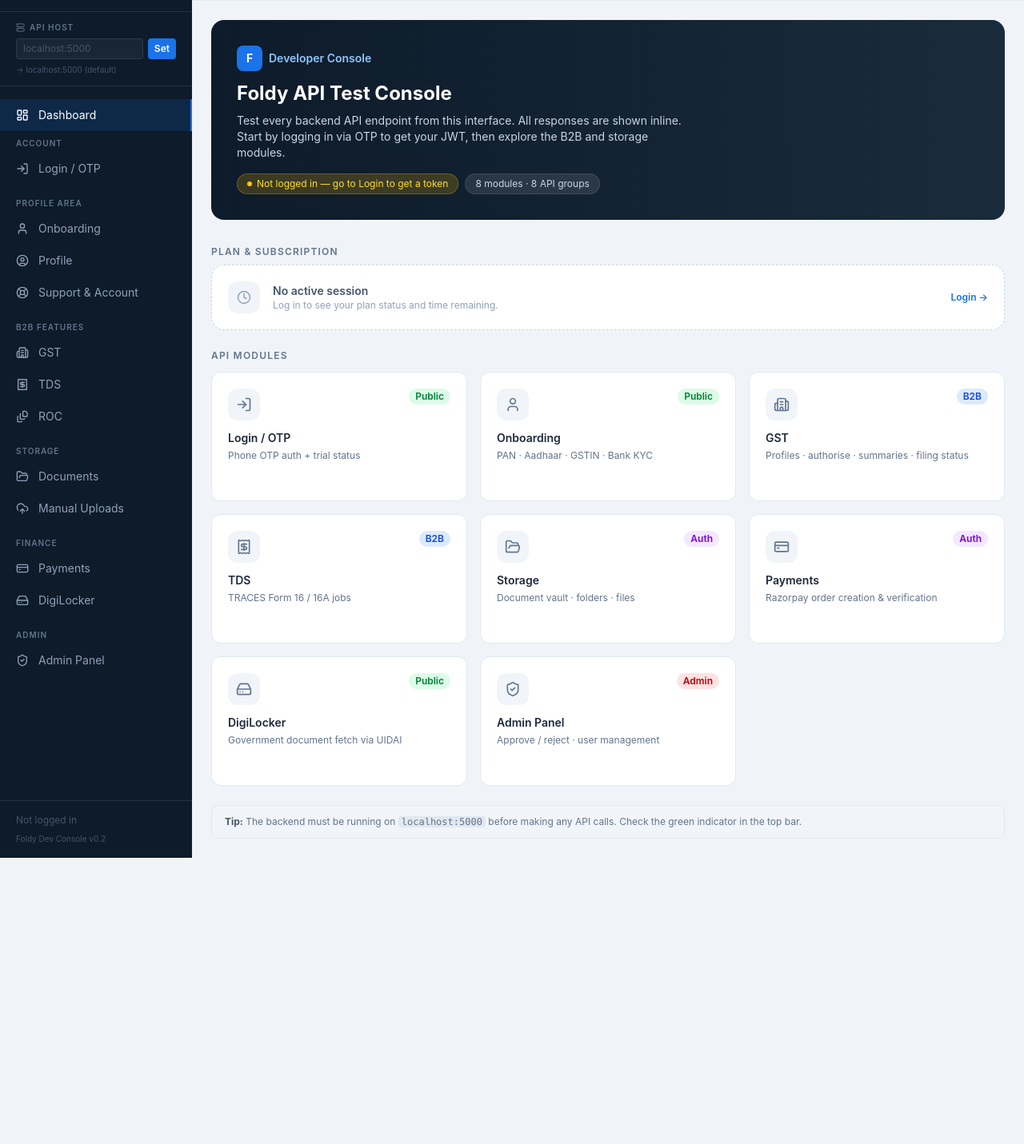
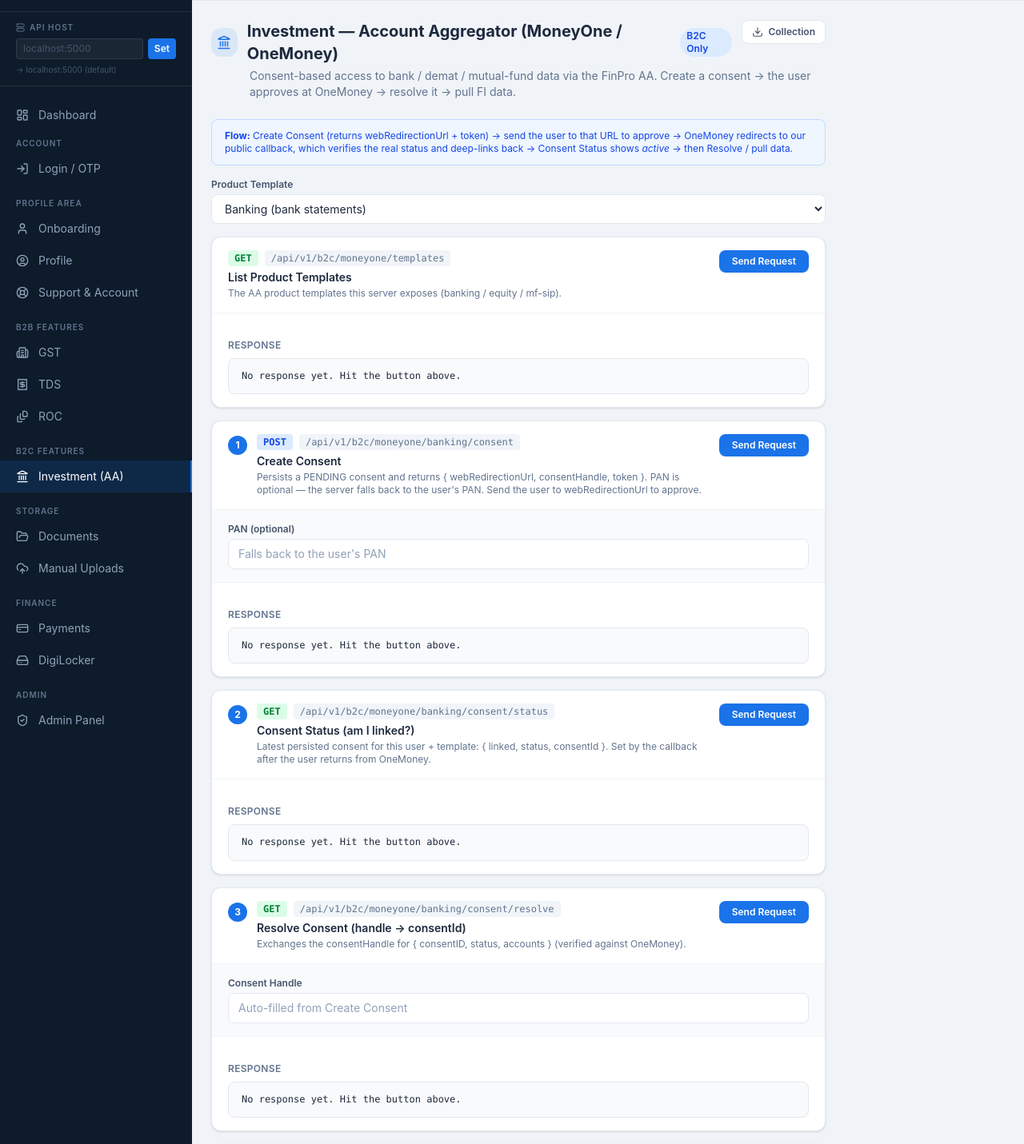
Before and after one commit to kaushikwebingo-tech/foldy_web, a React (Vite) app: page /investment in a window 1280 px wide. Before the commit this address led to /. Shown: the part 54-1485 px from the top of the page at 80% size. Before the commit the page ends 1127 px from the top, so only its background shows below. Built offline with nearby package versions, Linux system fonts and the light colour scheme.

Commit message:
Add MoneyOne page and investment route; update ROC documents page to require company name

```diff
--- a/src/App.tsx
+++ b/src/App.tsx
@@ -7,6 +7,7 @@
 import GstProfilePage    from '@/pages/GstProfilePage';
 import TdsPage           from '@/pages/TdsPage';
 import RocDocumentsPage  from '@/pages/RocDocumentsPage';
+import MoneyOnePage      from '@/pages/MoneyOnePage';
 import SupportPage       from '@/pages/SupportPage';
 import StoragePage       from '@/pages/StoragePage';
 import ManualUploadsPage from '@/pages/ManualUploadsPage';
@@ -26,6 +27,7 @@
           <Route path="/gst-profile"    element={<GstProfilePage />} />
           <Route path="/tds"            element={<TdsPage />} />
           <Route path="/roc-documents"  element={<RocDocumentsPage />} />
+          <Route path="/investment"     element={<MoneyOnePage />} />
           <Route path="/support"        element={<SupportPage />} />
           <Route path="/storage"        element={<StoragePage />} />
           <Route path="/manual-uploads" element={<ManualUploadsPage />} />
--- a/src/components/Sidebar.tsx
+++ b/src/components/Sidebar.tsx
@@ -15,6 +15,7 @@
   UploadCloud,
   Server,
   FileStack,
+  Landmark,
   LifeBuoy,
   UserCircle,
 } from "lucide-react";
@@ -62,6 +63,12 @@
       },
       { label: "TDS", path: "/tds", icon: <Receipt size={16} /> },
       { label: "ROC", path: "/roc-documents", icon: <FileStack size={16} /> },
+    ],
+  },
+  {
+    group: "B2C Features",
+    items: [
+      { label: "Investment (AA)", path: "/investment", icon: <Landmark size={16} /> },
     ],
   },
   {
--- /dev/null
+++ b/src/pages/MoneyOnePage.tsx
@@ -0,0 +1,160 @@
+import { useState } from 'react';
+import ApiCard from '@/components/ApiCard';
+import { Field, SelectField } from '@/components/Field';
+import PageHeader from '@/components/PageHeader';
+import { moneyoneApi, type AaTemplate } from '@/api/moneyoneApi';
+import { Landmark } from 'lucide-react';
+
+const TEMPLATES: { label: string; value: AaTemplate }[] = [
+  { label: 'Banking (bank statements)', value: 'banking' },
+  { label: 'Equity (shares / demat)', value: 'equity' },
+  { label: 'Mutual Funds / SIP', value: 'mf-sip' },
+];
+
+export default function MoneyOnePage() {
+  const [template, setTemplate] = useState<AaTemplate>('banking');
+  const [pan, setPan] = useState('');
+  const [handle, setHandle] = useState('');
+  const [consentId, setConsentId] = useState('');
+  const [linkRef, setLinkRef] = useState('');
+
+  return (
+    <div className="max-w-3xl">
+      <PageHeader
+        title="Investment — Account Aggregator (MoneyOne / OneMoney)"
+        subtitle="Consent-based access to bank / demat / mutual-fund data via the FinPro AA. Create a consent → the user approves at OneMoney → resolve it → pull FI data."
+        icon={<Landmark size={18} />}
+        badge="B2C Only"
+        postmanSection="moneyone"
+      />
+
+      <div className="mb-4 px-4 py-3 bg-blue-50 border border-blue-200 rounded-lg text-xs text-blue-700">
+        <strong>Flow:</strong> Create Consent (returns webRedirectionUrl + token) → send the user
+        to that URL to approve → OneMoney redirects to our public callback, which verifies the real
+        status and deep-links back → Consent Status shows <em>active</em> → then Resolve / pull data.
+      </div>
+
+      <div className="space-y-4">
+        <SelectField
+          label="Product Template"
+          value={template}
+          onChange={(v) => setTemplate(v as AaTemplate)}
+          options={TEMPLATES}
+          fullWidth
+        />
+
+        {/* 0. Templates catalogue */}
+        <ApiCard
+          title="List Product Templates"
+          method="GET"
+          endpoint="/api/v1/b2c/moneyone/templates"
+          description="The AA product templates this server exposes (banking / equity / mf-sip)."
+          onSubmit={() => moneyoneApi.listTemplates()}
+        />
+
+        {/* 1. Create consent */}
+        <ApiCard
+          step={1}
+          title="Create Consent"
+          method="POST"
+          endpoint={`/api/v1/b2c/moneyone/${template}/consent`}
+          description="Persists a PENDING consent and returns { webRedirectionUrl, consentHandle, token }. PAN is optional — the server falls back to the user's PAN. Send the user to webRedirectionUrl to approve."
+          onSubmit={async () => {
+            const res = await moneyoneApi.createConsent(
+              template,
+              pan ? { pan } : {},
+            );
+            const h = res.data?.data?.consentHandle;
+            if (h) setHandle(h);
+            return res;
+          }}
+        >
+          <Field
+            label="PAN (optional)"
+            value={pan}
+            onChange={setPan}
+            placeholder="Falls back to the user's PAN"
+            fullWidth
+          />
+        </ApiCard>
+
+        {/* 2. Consent status — low input */}
+        <ApiCard
+          step={2}
+          title="Consent Status (am I linked?)"
+          method="GET"
+          endpoint={`/api/v1/b2c/moneyone/${template}/consent/status`}
+          description="Latest persisted consent for this user + template: { linked, status, consentId }. Set by the callback after the user returns from OneMoney."
+          onSubmit={() => moneyoneApi.consentStatus(template)}
+        />
+
+        {/* 3. Resolve consent */}
+        <ApiCard
+          step={3}
+          title="Resolve Consent (handle → consentId)"
+          method="GET"
+          endpoint={`/api/v1/b2c/moneyone/${template}/consent/resolve`}
+          description="Exchanges the consentHandle for { consentID, status, accounts } (verified against OneMoney)."
+          onSubmit={async () => {
+            const res = await moneyoneApi.resolveConsent(template, handle);
+            const cid = res.data?.data?.consentID;
+            if (cid) setConsentId(cid);
+            return res;
+          }}
+        >
+          <Field
+            label="Consent Handle"
+            value={handle}
+            onChange={setHandle}
+            placeholder="Auto-filled from Create Consent"
+            fullWidth
+          />
+        </ApiCard>
+
+        {/* 4. All FI data */}
+        <ApiCard
+          step={4}
+          title="Get All FI Data"
+          method="GET"
+          endpoint={`/api/v1/b2c/moneyone/${template}/data/:consentId/all`}
+          description="All financial data available under a granted consent."
+          onSubmit={() => moneyoneApi.getAllData(template, consentId)}
+        >
+          <Field
+            label="Consent ID"
+            value={consentId}
+            onChange={setConsentId}
+            placeholder="Auto-filled from Resolve"
+            fullWidth
+          />
+        </ApiCard>
+
+        {/* 5. Single account */}
+        <ApiCard
+          step={5}
+          title="Get Account Data"
+          method="GET"
+          endpoint={`/api/v1/b2c/moneyone/${template}/data/:consentId/account/:linkRef`}
+          description="FI data for a single linked account (by its link reference number)."
+          onSubmit={() => moneyoneApi.getAccountData(template, consentId, linkRef)}
+        >
+          <Field label="Consent ID" value={consentId} onChange={setConsentId} placeholder="From Resolve" />
+          <Field label="Link Reference No." value={linkRef} onChange={setLinkRef} placeholder="linkRefNumber" />
+        </ApiCard>
+
+        {/* 6. Account balance */}
+        <ApiCard
+          step={6}
+          title="Get Account Balance"
+          method="GET"
+          endpoint={`/api/v1/b2c/moneyone/${template}/data/:consentId/account/:linkRef/balance`}
+          description="Current balance for a single linked account."
+          onSubmit={() => moneyoneApi.getAccountBalance(template, consentId, linkRef)}
+        >
+          <Field label="Consent ID" value={consentId} onChange={setConsentId} placeholder="From Resolve" />
+          <Field label="Link Reference No." value={linkRef} onChange={setLinkRef} placeholder="linkRefNumber" />
+        </ApiCard>
+      </div>
+    </div>
+  );
+}
--- a/src/pages/RocDocumentsPage.tsx
+++ b/src/pages/RocDocumentsPage.tsx
@@ -41,6 +41,7 @@
  */
 export default function RocDocumentsPage() {
   const [identifier, setIdentifier] = useState('');
+  const [companyName, setCompanyName] = useState('');
   const [jobId, setJobId] = useState('');
   const [category, setCategory] = useState('');
   const [reportJson, setReportJson] = useState('');
@@ -80,15 +81,21 @@
           title="Order Documents"
           method="POST"
           endpoint="/api/v1/b2b/roc/job"
-          description="Send ONE identifier — CIN or PAN (→ InstaDocs) or LLPIN (→ LLPDocs). The type is detected from its shape, so there's no separate LLP call. Returns 202 + jobId, auto-filled below."
+          description="Send ONE identifier — CIN or PAN (→ InstaDocs) or LLPIN (→ LLPDocs). The type is detected from its shape, so there's no separate LLP call. 'name' (the company/LLP name the user typed) is required and stored on the job for display. Returns 202 + jobId, auto-filled below."
           buttonLabel="Order Documents"
           onSubmit={async () => {
-            const res = await rocApi.createJob(identifier);
+            const res = await rocApi.createJob(identifier, companyName);
             const id = res.data?.data?.jobId;
             if (id) setJobId(String(id));
             return res;
           }}
         >
+          <Field
+            label="Company / LLP Name"
+            value={companyName}
+            onChange={setCompanyName}
+            placeholder="ACME Solutions Pvt Ltd"
+          />
           <Field
             label="Identifier (CIN / PAN / LLPIN)"
             value={identifier}
```
